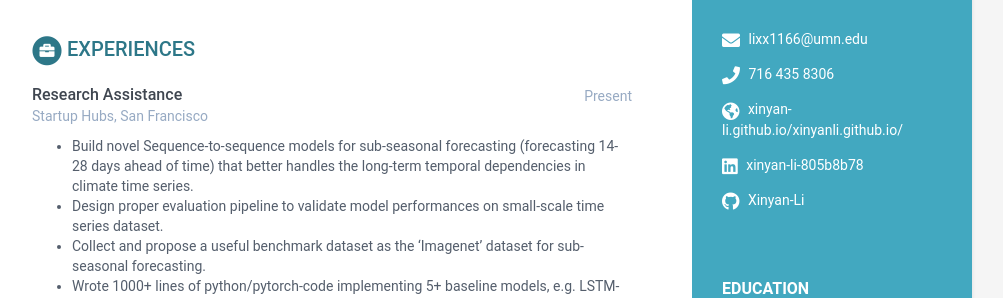
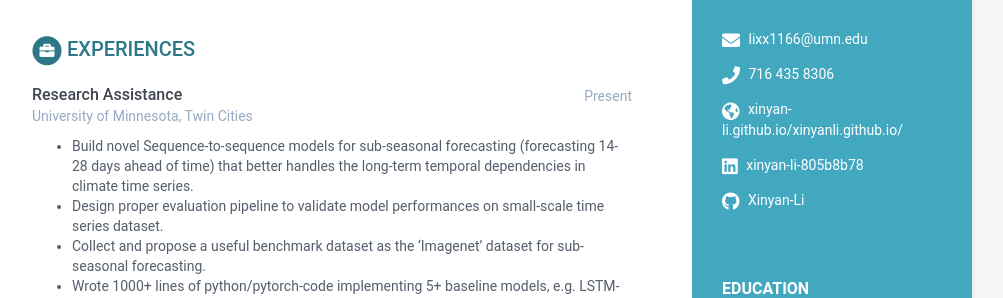
Before and after one commit to Xinyan-Li/xinyanli.github.io, a Jekyll site: the page built from index.html, in a window 1280 px wide. Shown: the part 269-567 px from the top of the page, without its empty margins (168-1171 px from the left). Built offline with Jekyll 4.4.1, drawn with Linux system fonts in a browser that asks for light colours.

Commit message:
Update data.yml

```diff
--- a/_data/data.yml
+++ b/_data/data.yml
@@ -77,7 +77,7 @@ education:
 experiences:
     - role: Research Assistance
       time: Present
-      company: Startup Hubs, San Francisco
+      company: University of Minnesota, Twin Cities
       details: |
         - Build novel Sequence-to-sequence models for sub-seasonal forecasting (forecasting 14-28 days ahead of time)
         that better handles the long-term temporal dependencies in climate time series.
```
